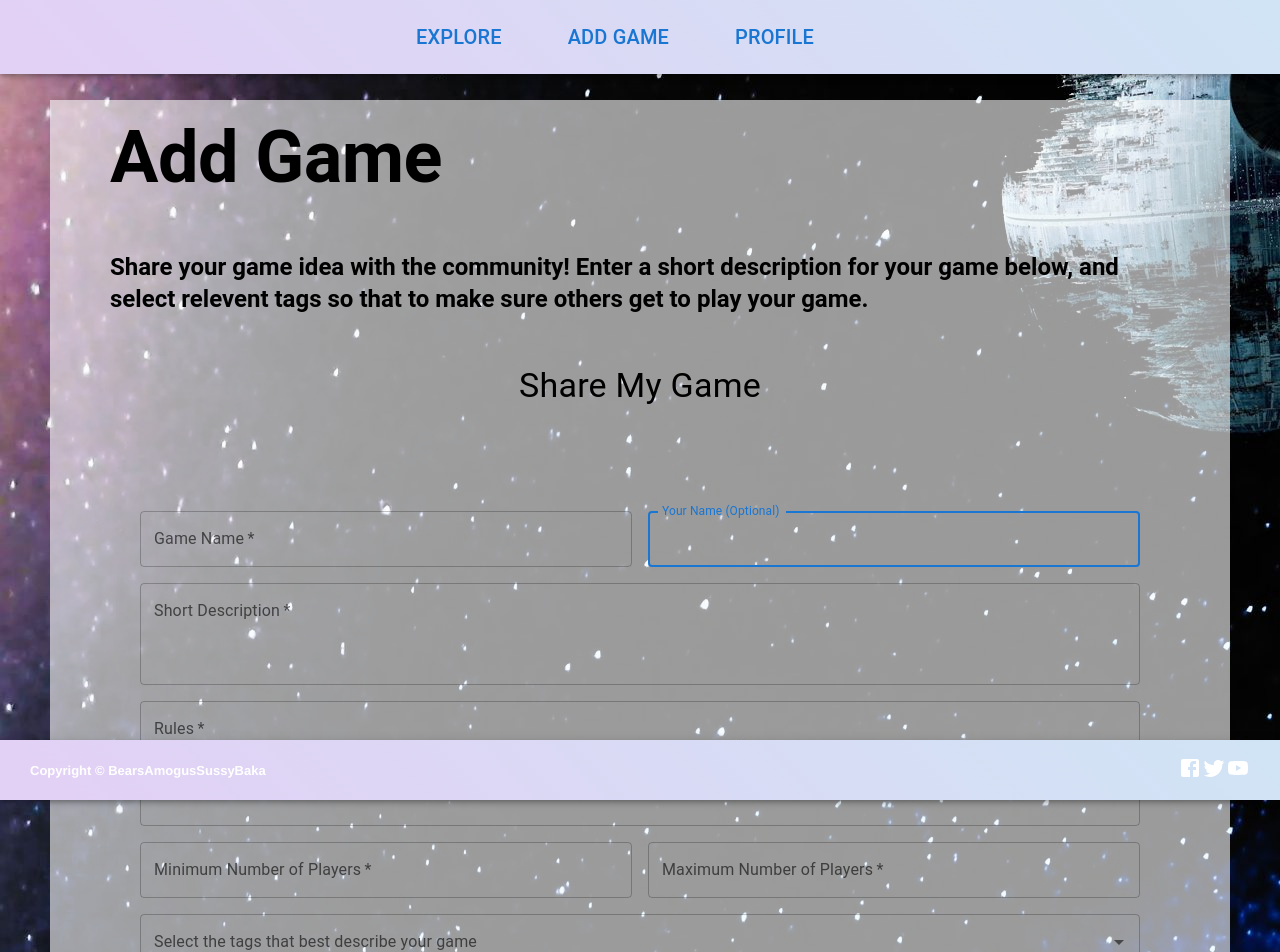
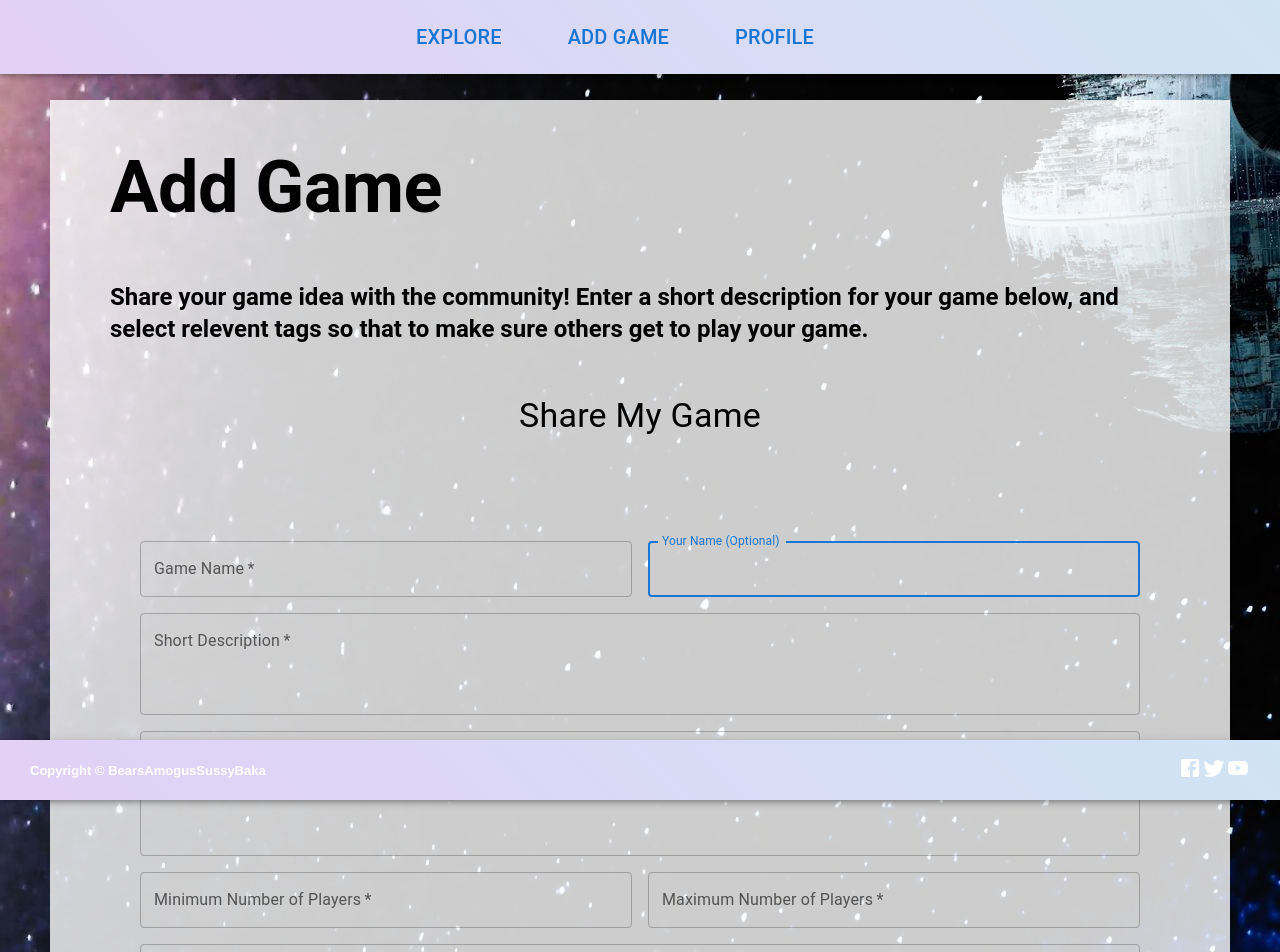
Before and after one commit to JerryPan2718/BreakingIce, a React (Create React App) app in the folder frontend/webapp/: page /add-game in a window 1280 px wide. Shown: the top 952 px of the page. Built offline with nearby package versions, Linux system fonts and the light colour scheme.

Commit message:
finished add game page (without form validation)

```diff
--- a/frontend/webapp/src/Components/PageTitle.js
+++ b/frontend/webapp/src/Components/PageTitle.js
@@ -7,7 +7,7 @@ const theme = createTheme({
     typography: {
       h2: {
         fontSize: 72,
-        marginTop: 10,
+        marginTop: 40,
         marginLeft: 50,
         marginRight: 50,
         fontWeight: 'bold'
--- a/frontend/webapp/src/pages/AddGame.js
+++ b/frontend/webapp/src/pages/AddGame.js
@@ -56,12 +56,12 @@ for (let i = 0; i < 100; i++) {
   });
 }
 
-let tagsSelected = []
+let tagsSelected = [];
 
 function AddGame() {
   return (
     <ThemeProvider theme={theme}>
-      <Box sx={{ bgcolor: 'rgba(255, 255, 255, 0.6)', padding: '5px 10px' }}>
+      <Box sx={{ bgcolor: 'rgba(255, 255, 255, 0.8)', padding: '5px 10px' }}>
           <PageTitle name='Add Game' />
           <Typography variant='h5'>
               Share your game idea with the community! Enter a short description for your game below,
@@ -116,6 +116,7 @@ function AddGame() {
                   required
                   name="minPlayers"
                   label="Minimum Number of Players"
+                  type="number"
                 />
               </Grid>
               <Grid item xs={12} sm={6}>
@@ -124,6 +125,7 @@ function AddGame() {
                   required
                   name="maxPlayers"
                   label="Maximum Number of Players"
+                  type="number"
                 />
               </Grid>
 
```
